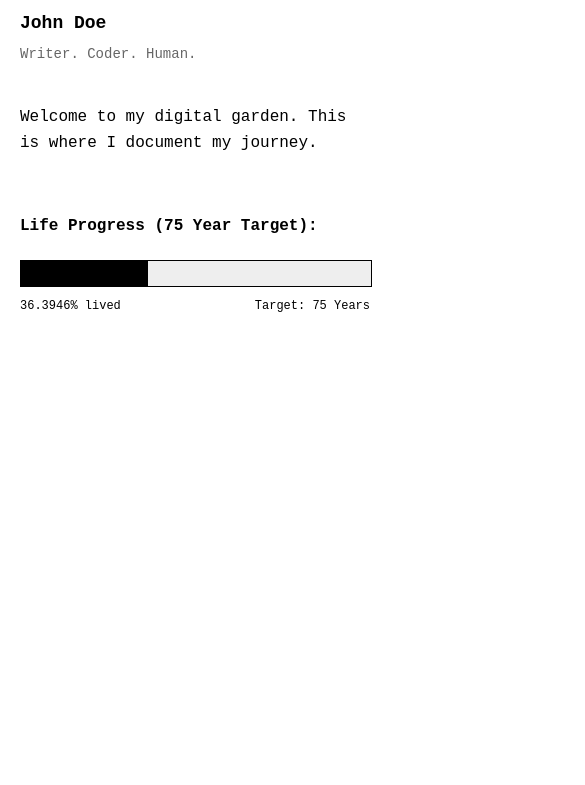
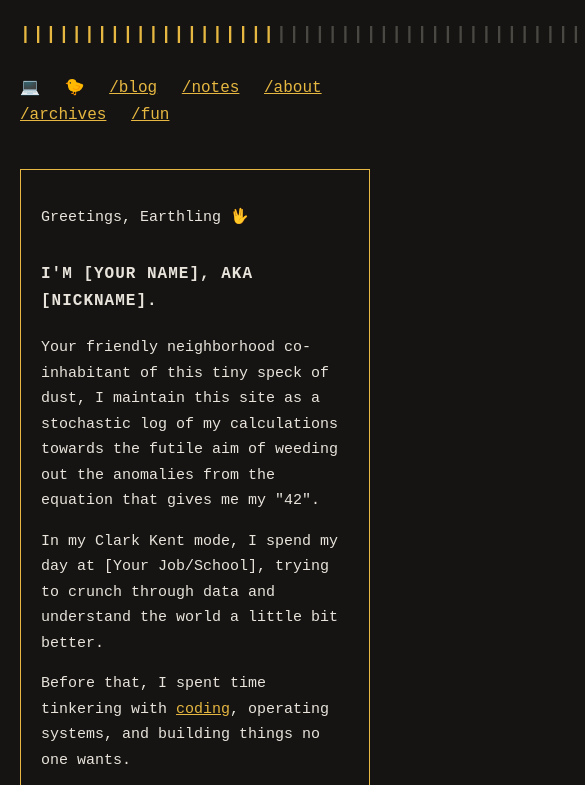
Before and after one commit to dualduel/dualduel.github.io, a plain HTML site: page index.html in a window 390 px wide. Shown: the part 123-908 px from the top of the page, 585 px wide, since content can reach past the window. Before the commit the page ends 844 px from the top, so only its background shows below. Drawn offline with Linux system fonts and the light colour scheme.

Commit message:
Refactor HTML and CSS for better design and usability
Updated HTML structure and styles for improved layout and responsiveness.

```diff
--- a/index.html
+++ b/index.html
@@ -1,102 +1,162 @@
 <!DOCTYPE html>
-<html>
+<html lang="en">
 <head>
-    <title>My Life Progress</title>
+    <meta charset="UTF-8">
+    <meta name="viewport" content="width=device-width, initial-scale=1.0">
+    <title>My Website</title>
     <style>
-        /* MINIMALIST STYLING */
-        body {
-            font-family: "Courier New", Courier, monospace; /* The typewriter look */
-            background-color: #ffffff;
-            color: #000000;
-            max-width: 600px;
-            margin: 100px auto; /* Centers the content */
-            padding: 20px;
-            line-height: 1.6;
+        /* COLOR PALETTE & TYPOGRAPHY */
+        :root {
+            --bg-color: #151412;       /* Very dark brown/black */
+            --text-color: #e8e4dc;     /* Off-white/cream */
+            --accent-color: #e6b741;   /* Gold/Yellow */
+            --dim-color: #4a4842;      /* Dim gray for empty progress */
         }
 
-        h1 {
-            font-size: 18px;
-            font-weight: bold;
-            margin-bottom: 5px;
+        body {
+            background-color: var(--bg-color);
+            color: var(--text-color);
+            font-family: 'Courier New', Courier, monospace;
+            max-width: 850px;
+            margin: 60px auto;
+            padding: 20px;
+            line-height: 1.7;
+            font-size: 15px;
         }
 
-        .subtitle {
-            font-size: 14px;
-            color: #666;
-            margin-bottom: 40px;
+        /* HEADER & LIFE BAR */
+        .header-container {
+            display: flex;
+            align-items: center;
+            margin-bottom: 25px;
+            flex-wrap: wrap;
+            gap: 15px;
         }
 
-        /* THE PROGRESS BAR CONTAINER */
-        .progress-container {
-            width: 100%;
-            background-color: #eee; /* Light gray background */
-            height: 25px;
-            border: 1px solid #000;
-            margin-top: 20px;
+        .site-title {
+            background-color: var(--accent-color);
+            color: var(--bg-color);
+            padding: 5px 15px;
+            font-weight: bold;
+            font-size: 16px;
         }
 
-        /* THE MOVING PART */
-        .progress-bar {
-            height: 100%;
-            background-color: #000; /* Black fill */
-            width: 0%; /* JS will change this */
-            transition: width 1s ease-in-out;
+        .life-bar-container {
+            font-weight: bold;
+            letter-spacing: 2px;
+            font-size: 18px;
         }
 
-        .stats {
-            margin-top: 10px;
-            font-size: 12px;
-            display: flex;
-            justify-content: space-between;
+        .life-bar-lived { color: var(--accent-color); }
+        .life-bar-left { color: var(--dim-color); }
+
+        /* NAVIGATION BAR */
+        .nav-links {
+            margin-bottom: 40px;
+            font-size: 16px;
+        }
+
+        .nav-links a {
+            color: var(--accent-color);
+            text-decoration: underline;
+            margin-right: 15px;
+        }
+
+        .nav-links span {
+            margin-right: 15px;
+        }
+
+        /* MAIN CONTENT BOX */
+        .content-box {
+            border: 1px solid var(--accent-color);
+            padding: 40px;
+        }
+
+        .content-box h2 {
+            font-size: 16px;
+            text-transform: uppercase;
+            letter-spacing: 1px;
+            margin-top: 30px;
+            margin-bottom: 20px;
+        }
+
+        a {
+            color: var(--accent-color);
+            text-decoration: underline;
+        }
+
+        /* Responsive tweak for mobile */
+        @media (max-width: 600px) {
+            .content-box { padding: 20px; }
+            .site-title { margin-bottom: 10px; }
         }
     </style>
 </head>
 <body>
 
-    <h1>John Doe</h1>
-    <div class="subtitle">Writer. Coder. Human.</div>
+    <div class="header-container">
+        <div class="site-title">YourName vs The World</div>
+        <div class="life-bar-container" id="asciiBar" title="Life Progress Bar (75 Years)">
+            </div>
+    </div>
 
-    <p>Welcome to my digital garden. This is where I document my journey.</p>
+    <div class="nav-links">
+        <span>💻</span>
+        <span>🐤</span>
+        <a href="#">/blog</a>
+        <a href="#">/notes</a>
+        <a href="#">/about</a>
+        <a href="#">/archives</a>
+        <a href="#">/fun</a>
+    </div>
 
-    <br>
+    <div class="content-box">
+        <p>Greetings, Earthling 🖖</p>
 
-    <p><strong>Life Progress (75 Year Target):</strong></p>
-    <div class="progress-container">
-        <div class="progress-bar" id="myBar"></div>
-    </div>
-    <div class="stats">
-        <span id="percentageText">0%</span>
-        <span>Target: 75 Years</span>
+        <h2>I'm [YOUR NAME], aka [NICKNAME].</h2>
+
+        <p>Your friendly neighborhood co-inhabitant of this tiny speck of dust, I maintain this site as a stochastic log of my calculations towards the futile aim of weeding out the anomalies from the equation that gives me my "42".</p>
+
+        <p>In my Clark Kent mode, I spend my day at [Your Job/School], trying to crunch through data and understand the world a little bit better.</p>
+
+        <p>Before that, I spent time tinkering with <a href="#">coding</a>, operating systems, and building things no one wants.</p>
+
+        <p>Do check out some of the <a href="#">other subdomains</a> that I run.</p>
     </div>
 
     <script>
         // --- CUSTOMIZE THIS DATE! ---
-        const birthDate = new Date("1998-11-02"); // YYYY-MM-DD
+        const birthDate = new Date("1995-06-15"); // Format: YYYY-MM-DD
         const lifeExpectancyYears = 75;
+        const totalBars = 50; // Total number of '|' characters to show
         // -----------------------------
 
-        function updateBar() {
+        function renderAsciiBar() {
             const today = new Date();
+            const totalDays = lifeExpectancyYears * 365.25;
+            const daysLived = (today - birthDate) / (1000 * 60 * 60 * 24);
 
-            // Calculate total days in 75 years (roughly)
-            const totalDays = lifeExpectancyYears * 365.25;
+            let percentage = (daysLived / totalDays);
+            if (percentage > 1) percentage = 1;
+            if (percentage < 0) percentage = 0;
 
-            // Calculate days lived
-            const timeDiff = today - birthDate;
-            const daysLived = timeDiff / (1000 * 60 * 60 * 24);
+            const filledBarsCount = Math.floor(percentage * totalBars);
+            const emptyBarsCount = totalBars - filledBarsCount;
 
-            // Calculate percentage
-            let percentage = (daysLived / totalDays) * 100;
+            const filledBars = "|".repeat(filledBarsCount);
+            const emptyBars = "|".repeat(emptyBarsCount);
 
-            // Don't let it go over 100% (hopefully!)
-            if (percentage > 100) percentage = 100;
+            const displayPercentage = (percentage * 100).toFixed(4);
 
-            // Update the HTML
-            document.getElementById("myBar").style.width = percentage.toFixed(4) + "%";
-            document.getElementById("percentageText").innerText = percentage.toFixed(4) + "% lived";
+            document.getElementById("asciiBar").innerHTML =
+                `<span class="life-bar-lived">${filledBars}</span>` +
+                `<span class="life-bar-left">${emptyBars}</span>`;
+
+            // Adds a hover effect to see the exact percentage
+            document.getElementById("asciiBar").title = `Life Progress: ${displayPercentage}% of 75 years`;
         }
 
-        updateBar();
+        renderAsciiBar();
     </script>
 
 </body>
```
